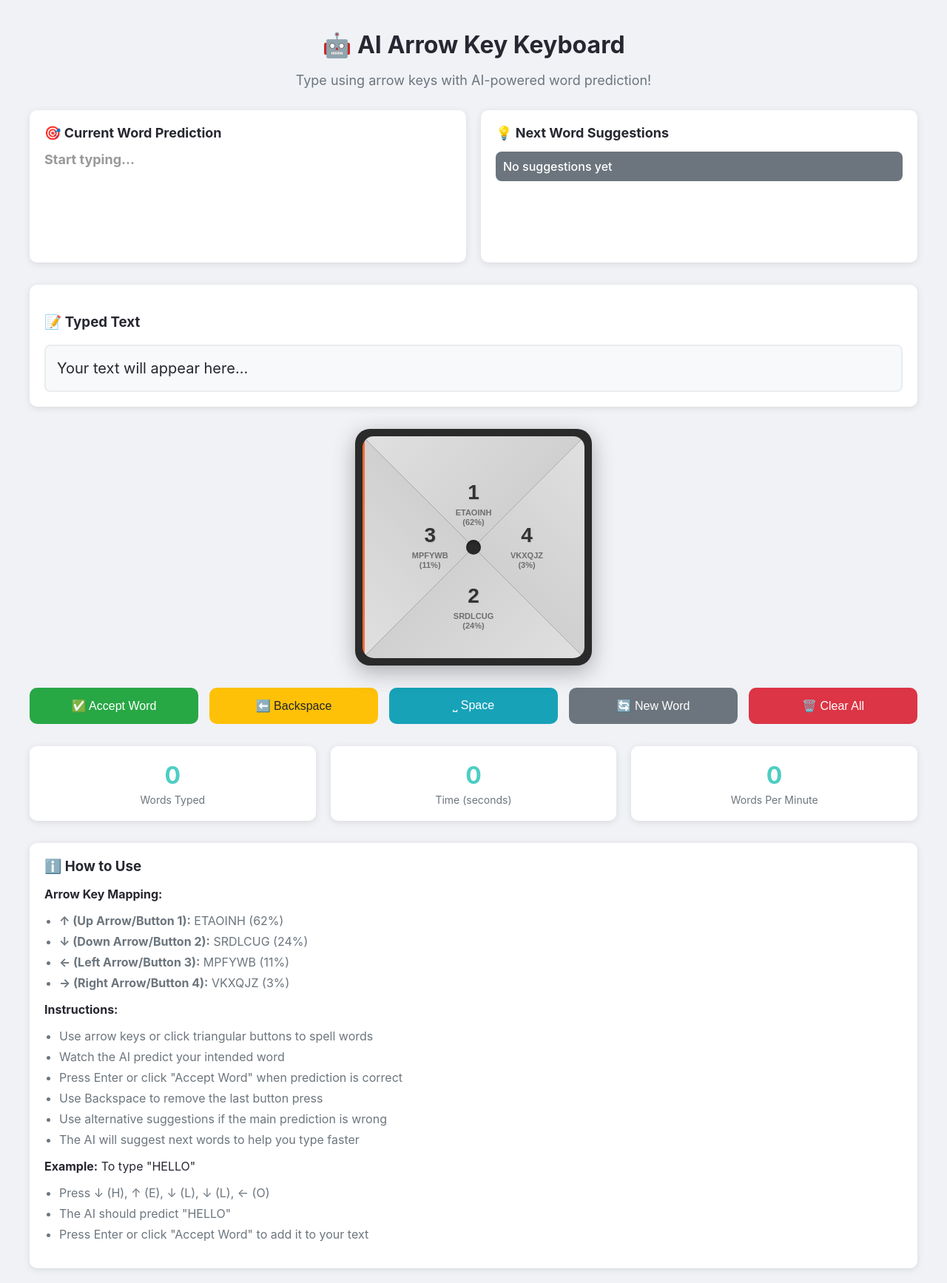
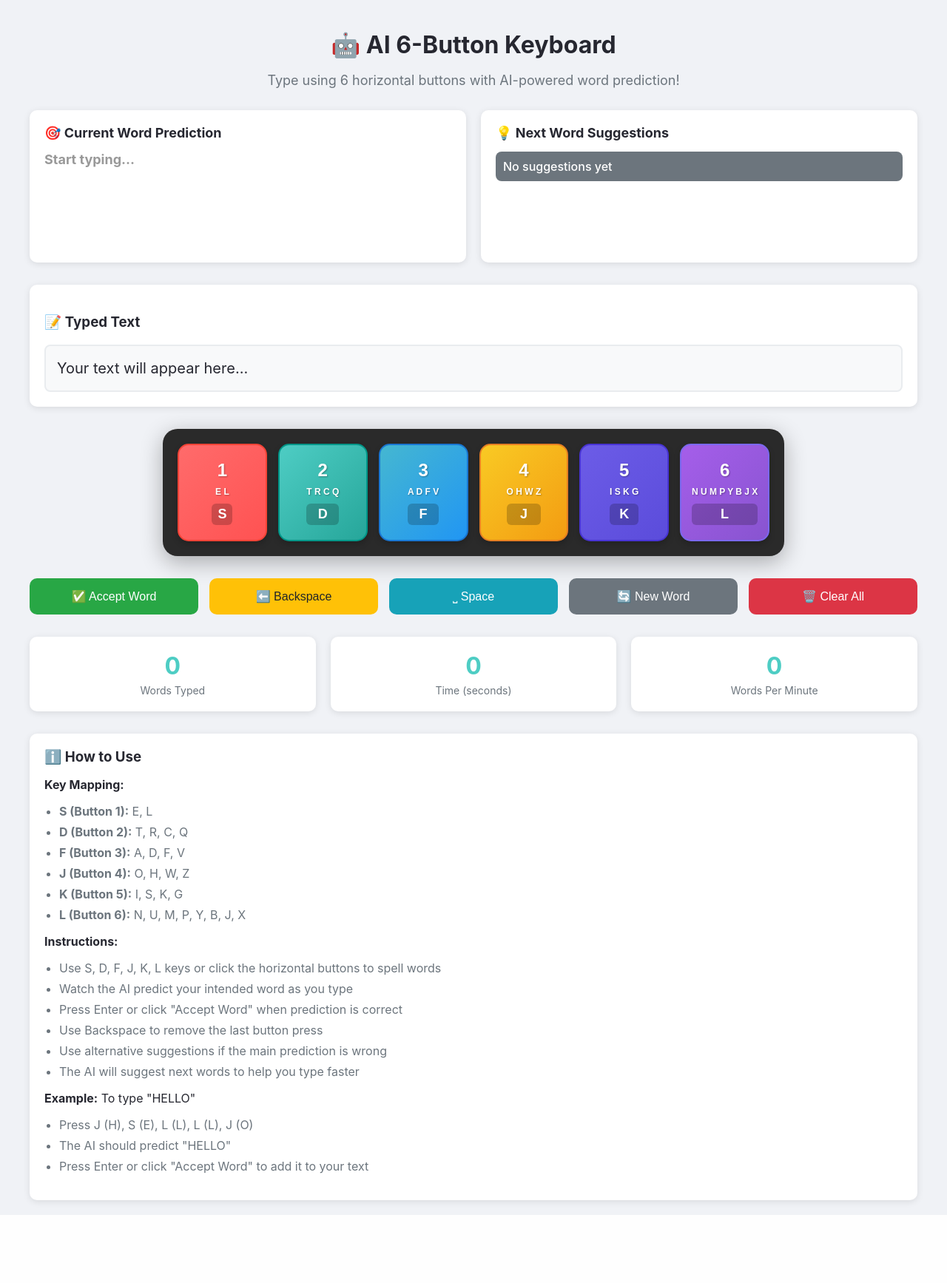
Before and after one commit to jacobsafar/AIKeyboard, a Flask app: page / in a window 1280 px wide. Shown: the whole page at 74% size. After the commit the page ends 1643 px from the top, so only its background shows below. Run offline with Flask 3, Linux system fonts and the light colour scheme; data that the repository does not hold is empty.

Commit message:
Refactor keyboard layout to a six-button horizontal design for easier use
Updates the keyboard layout to a 6-button horizontal design and maps the buttons to new letter groupings in `keyboard_predictor.py` and styles in `templates/index.html`.

Replit-Commit-Author: Agent
Replit-Commit-Session-Id: 8156e393-9826-46b9-b484-b9da8cc33ab6
Replit-Commit-Screenshot-Url: https://storage.googleapis.com/screenshot-production-us-central1/6be75296-ea90-4192-8eff-f369ab9c8a21/8156e393-9826-46b9-b484-b9da8cc33ab6/V7dVCdY

```diff
--- a/app.py
+++ b/app.py
@@ -72,7 +72,7 @@ def press_button():
 
         button_num = data.get('button')
 
-        if button_num not in [1, 2, 3, 4]:
+        if button_num not in [1, 2, 3, 4, 5, 6]:
             return jsonify({'error': 'Invalid button number'}), 400
 
         # Add button to sequence
--- a/templates/index.html
+++ b/templates/index.html
@@ -122,106 +122,72 @@
         }
 
         .keyboard {
-            position: relative;
-            width: 300px;
-            height: 300px;
+            display: grid;
+            grid-template-columns: repeat(6, 1fr);
+            gap: 15px;
+            max-width: 800px;
             margin: 30px auto;
+            padding: 20px;
             background: #2a2a2a;
             border-radius: 20px;
-            padding: 10px;
             box-shadow: 0 8px 30px rgba(0,0,0,0.3);
         }
 
-        .keyboard-inner {
-            position: relative;
-            width: 100%;
-            height: 100%;
+        .keyboard-button {
+            background: linear-gradient(135deg, #e0e0e0, #c0c0c0);
+            border: 2px solid #bbb;
             border-radius: 15px;
-            overflow: hidden;
-        }
-
-        .keyboard-button {
-            position: absolute;
-            background: #d4d4d4;
-            border: none;
             cursor: pointer;
             transition: all 0.2s ease;
             display: flex;
             flex-direction: column;
             align-items: center;
             justify-content: center;
-            overflow: hidden;
+            padding: 20px 10px;
+            min-height: 100px;
+            box-shadow: 0 4px 8px rgba(0,0,0,0.2);
         }
 
         .keyboard-button:hover {
+            transform: translateY(-2px);
+            box-shadow: 0 6px 12px rgba(0,0,0,0.3);
             filter: brightness(1.1);
-            z-index: 10;
         }
 
         .keyboard-button:active {
-            transform: scale(0.98);
+            transform: translateY(0px);
             filter: brightness(0.95);
         }
 
-        /* Triangle buttons using clip-path */
-        .keyboard-button.up {
-            width: 100%;
-            height: 100%;
-            clip-path: polygon(50% 50%, 0 0, 100% 0);
-            background: linear-gradient(135deg, #e0e0e0, #c0c0c0);
+        /* Different colors for each button */
+        .keyboard-button.btn1 {
+            background: linear-gradient(135deg, #ff6b6b, #ff5252);
+            border-color: #f44336;
         }
 
-        .keyboard-button.right {
-            width: 100%;
-            height: 100%;
-            clip-path: polygon(50% 50%, 100% 0, 100% 100%);
-            background: linear-gradient(225deg, #e0e0e0, #c0c0c0);
+        .keyboard-button.btn2 {
+            background: linear-gradient(135deg, #4ecdc4, #26a69a);
+            border-color: #009688;
         }
 
-        .keyboard-button.down {
-            width: 100%;
-            height: 100%;
-            clip-path: polygon(50% 50%, 100% 100%, 0 100%);
-            background: linear-gradient(315deg, #e0e0e0, #c0c0c0);
+        .keyboard-button.btn3 {
+            background: linear-gradient(135deg, #45b7d1, #2196f3);
+            border-color: #1976d2;
         }
 
-        .keyboard-button.left {
-            width: 100%;
-            height: 100%;
-            clip-path: polygon(50% 50%, 0 100%, 0 0);
-            background: linear-gradient(45deg, #e0e0e0, #c0c0c0);
-            border: 3px solid #ff6b35;
-            box-sizing: border-box;
+        .keyboard-button.btn4 {
+            background: linear-gradient(135deg, #f9ca24, #f39c12);
+            border-color: #e67e22;
         }
 
-        /* Content positioning for each triangle - truly centered */
-        .keyboard-button.up .button-content {
-            transform: translateY(-60px);
-            position: absolute;
-            top: 40%;
-            left: 50%;
-            transform: translate(-50%, -60px);
+        .keyboard-button.btn5 {
+            background: linear-gradient(135deg, #6c5ce7, #5b4cdb);
+            border-color: #4834d4;
         }
 
-        .keyboard-button.right .button-content {
-            position: absolute;
-            top: 50%;
-            left: 60%;
-            transform: translate(20px, -50%);
-        }
-
-        .keyboard-button.down .button-content {
-            position: absolute;
-            top: 60%;
-            left: 50%;
-            transform: translate(-50%, 20px);
-        }
-
-        .keyboard-button.left .button-content {
-            position: absolute;
-            top: 50%;
-            left: 30%;
-            transform: translate(-50%, -50%);
+        .keyboard-button.btn6 {
+            background: linear-gradient(135deg, #a55eea, #8854d0);
+            border-color: #7b68ee;
         }
 
         .button-content {
@@ -230,36 +196,32 @@
         }
 
         .button-number {
-            font-size: 28px;
-            margin-bottom: 5px;
+            font-size: 24px;
+            margin-bottom: 8px;
             font-weight: 800;
-            color: #333;
-            text-shadow: 1px 1px 2px rgba(0,0,0,0.1);
+            color: white;
+            text-shadow: 1px 1px 2px rgba(0,0,0,0.3);
         }
 
         .button-letters {
-            font-size: 11px;
-            opacity: 0.8;
+            font-size: 12px;
             margin-top: 5px;
-            line-height: 1.2;
+            line-height: 1.3;
             text-align: center;
-            color: #555;
+            color: white;
             font-weight: 600;
+            text-shadow: 1px 1px 2px rgba(0,0,0,0.3);
         }
 
-        /* Add a center decoration */
-        .keyboard-center {
-            position: absolute;
-            top: 50%;
-            left: 50%;
-            transform: translate(-50%, -50%);
-            width: 20px;
-            height: 20px;
-            background: #2a2a2a;
-            border-radius: 50%;
-            z-index: 20;
-            pointer-events: none;
-            box-shadow: inset 0 2px 4px rgba(0,0,0,0.3);
+        .button-key {
+            font-size: 18px;
+            font-weight: bold;
+            color: white;
+            background: rgba(0,0,0,0.2);
+            padding: 4px 8px;
+            border-radius: 6px;
+            margin-top: 8px;
+            text-shadow: none;
         }
 
         .controls {
@@ -431,8 +393,8 @@
 <body>
     <div class="container">
         <div class="header">
-            <h1>🤖 AI Arrow Key Keyboard</h1>
-            <p>Type using arrow keys with AI-powered word prediction!</p>
+            <h1>🤖 AI 6-Button Keyboard</h1>
+            <p>Type using 6 horizontal buttons with AI-powered word prediction!</p>
         </div>
 
         <div id="error-message" class="error" style="display: none;"></div>
@@ -457,33 +419,48 @@
         </div>
 
         <div class="keyboard">
-            <div class="keyboard-inner">
-                <button class="keyboard-button up" onclick="pressButton(1)" title="↑ Arrow Key - Button 1">
+            <button class="keyboard-button btn1" onclick="pressButton(1)" title="S Key - Button 1">
                 <div class="button-content">
                     <div class="button-number">1</div>
-                        <div class="button-letters">ETAOINH<br>(62%)</div>
+                    <div class="button-letters">E L</div>
+                    <div class="button-key">S</div>
                 </div>
             </button>
-                <button class="keyboard-button left" onclick="pressButton(3)" title="← Arrow Key - Button 3">
+            <button class="keyboard-button btn2" onclick="pressButton(2)" title="D Key - Button 2">
+                <div class="button-content">
+                    <div class="button-number">2</div>
+                    <div class="button-letters">T R C Q</div>
+                    <div class="button-key">D</div>
+                </div>
+            </button>
+            <button class="keyboard-button btn3" onclick="pressButton(3)" title="F Key - Button 3">
                 <div class="button-content">
                     <div class="button-number">3</div>
-                        <div class="button-letters">MPFYWB<br>(11%)</div>
+                    <div class="button-letters">A D F V</div>
+                    <div class="button-key">F</div>
                 </div>
             </button>
-                <button class="keyboard-button right" onclick="pressButton(4)" title="→ Arrow Key - Button 4">
+            <button class="keyboard-button btn4" onclick="pressButton(4)" title="J Key - Button 4">
                 <div class="button-content">
                     <div class="button-number">4</div>
-                        <div class="button-letters">VKXQJZ<br>(3%)</div>
+                    <div class="button-letters">O H W Z</div>
+                    <div class="button-key">J</div>
                 </div>
             </button>
-                <button class="keyboard-button down" onclick="pressButton(2)" title="↓ Arrow Key - Button 2">
+            <button class="keyboard-button btn5" onclick="pressButton(5)" title="K Key - Button 5">
                 <div class="button-content">
-                        <div class="button-number">2</div>
-                        <div class="button-letters">SRDLCUG<br>(24%)</div>
+                    <div class="button-number">5</div>
+                    <div class="button-letters">I S K G</div>
+                    <div class="button-key">K</div>
                 </div>
             </button>
-                <div class="keyboard-center"></div>
+            <button class="keyboard-button btn6" onclick="pressButton(6)" title="L Key - Button 6">
+                <div class="button-content">
+                    <div class="button-number">6</div>
+                    <div class="button-letters">N U M P Y B J X</div>
+                    <div class="button-key">L</div>
                 </div>
+            </button>
         </div>
 
         <div class="controls">
@@ -516,17 +493,19 @@
 
         <div class="instructions">
             <h3>ℹ️ How to Use</h3>
-            <p><strong>Arrow Key Mapping:</strong></p>
+            <p><strong>Key Mapping:</strong></p>
             <ul>
-                <li><strong>↑ (Up Arrow/Button 1):</strong> ETAOINH (62%)</li>
-                <li><strong>↓ (Down Arrow/Button 2):</strong> SRDLCUG (24%)</li>
-                <li><strong>← (Left Arrow/Button 3):</strong> MPFYWB (11%)</li>
-                <li><strong>→ (Right Arrow/Button 4):</strong> VKXQJZ (3%)</li>
+                <li><strong>S (Button 1):</strong> E, L</li>
+                <li><strong>D (Button 2):</strong> T, R, C, Q</li>
+                <li><strong>F (Button 3):</strong> A, D, F, V</li>
+                <li><strong>J (Button 4):</strong> O, H, W, Z</li>
+                <li><strong>K (Button 5):</strong> I, S, K, G</li>
+                <li><strong>L (Button 6):</strong> N, U, M, P, Y, B, J, X</li>
             </ul>
             <p><strong>Instructions:</strong></p>
             <ul>
-                <li>Use arrow keys or click triangular buttons to spell words</li>
-                <li>Watch the AI predict your intended word</li>
+                <li>Use S, D, F, J, K, L keys or click the horizontal buttons to spell words</li>
+                <li>Watch the AI predict your intended word as you type</li>
                 <li>Press Enter or click "Accept Word" when prediction is correct</li>
                 <li>Use Backspace to remove the last button press</li>
                 <li>Use alternative suggestions if the main prediction is wrong</li>
@@ -534,7 +513,7 @@
             </ul>
             <p><strong>Example:</strong> To type "HELLO"</p>
             <ul>
-                <li>Press ↓ (H), ↑ (E), ↓ (L), ↓ (L), ← (O)</li>
+                <li>Press J (H), S (E), L (L), L (L), J (O)</li>
                 <li>The AI should predict "HELLO"</li>
                 <li>Press Enter or click "Accept Word" to add it to your text</li>
             </ul>
@@ -839,28 +818,38 @@
             }
         }
 
-        // Add keyboard shortcuts
+        // Add keyboard shortcuts for S D F J K L keys
         document.addEventListener('keydown', function(event) {
-            switch(event.key) {
+            switch(event.key.toLowerCase()) {
                 case '1':
-                case 'ArrowUp':
+                case 's':
                     event.preventDefault();
                     pressButton(1);
                     break;
                 case '2':
-                case 'ArrowDown':
+                case 'd':
                     event.preventDefault();
                     pressButton(2);
                     break;
                 case '3':
-                case 'ArrowLeft':
+                case 'f':
                     event.preventDefault();
                     pressButton(3);
                     break;
                 case '4':
-                case 'ArrowRight':
+                case 'j':
                     event.preventDefault();
                     pressButton(4);
+                    break;
+                case '5':
+                case 'k':
+                    event.preventDefault();
+                    pressButton(5);
+                    break;
+                case '6':
+                case 'l':
+                    event.preventDefault();
+                    pressButton(6);
                     break;
                 case 'Enter':
                     acceptWord();
```
Also changed, not shown: keyboard_predictor.py (+77 -68 lines). Lines whose indentation alone changed are shown as unchanged.
